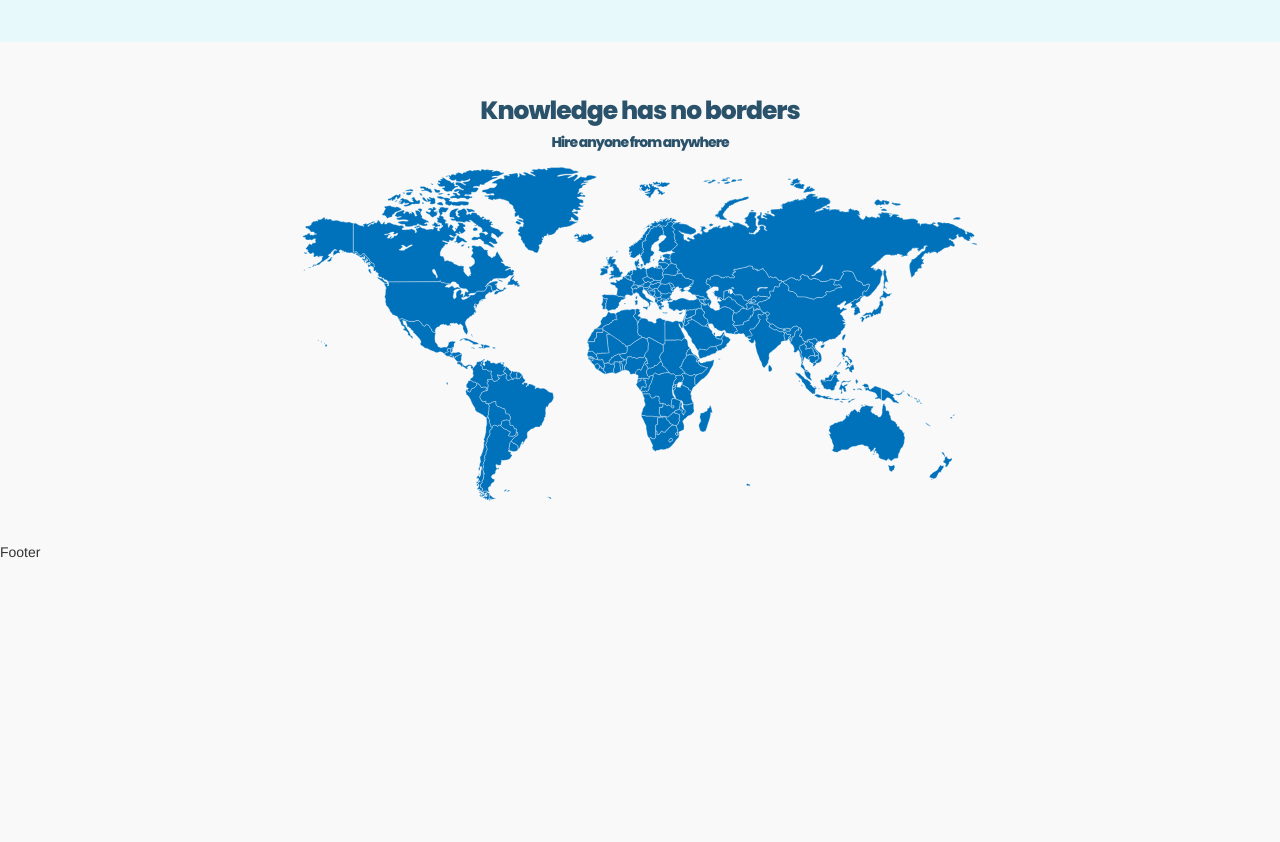
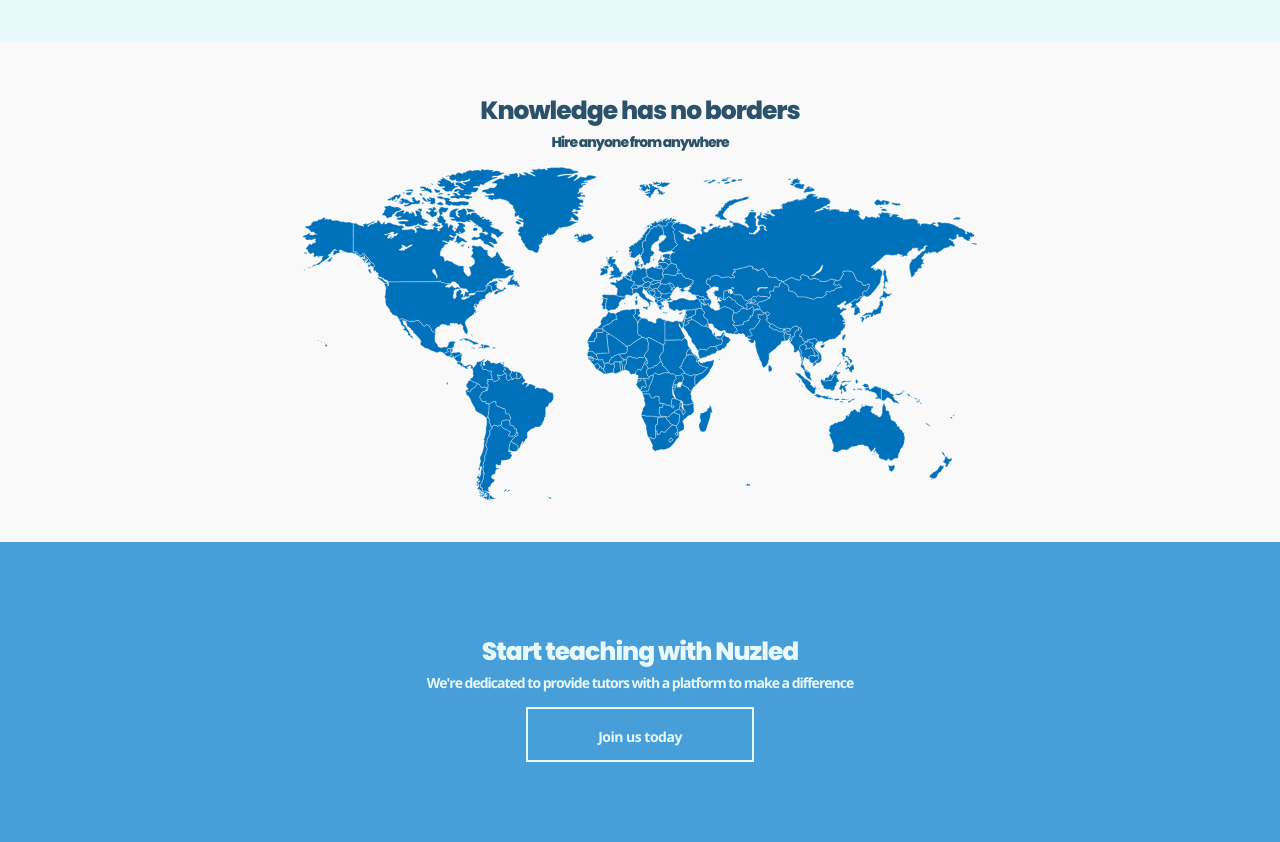
Before and after one commit to kawsernasim/Nuzled, a React app in the folder client/: page / in a window 1280 px wide. Shown: the part 1378-2220 px from the top of the page. Before the commit the page ends 1940 px from the top, so only its background shows below. Built offline with nearby package versions, Linux system fonts and the light colour scheme.

Commit message:
homepage completed, routing works

```diff
--- /dev/null
+++ b/client/src/components/buttons/button.js
@@ -0,0 +1,16 @@
+import React from 'react';
+import './button.scss';
+
+const Button = (props) => {
+    return (
+        <div>
+            <a href={props.link}>
+                <div className = "button">
+                    <h3>{props.text}</h3>
+                </div>
+            </a>
+        </div>
+    )
+}
+
+export default Button;
--- /dev/null
+++ b/client/src/components/buttons/button.scss
@@ -0,0 +1,37 @@
+@import "src/stylesheets/main.scss";
+
+.button {
+    /* Text color */
+    color: $white;
+    /* Remove background color */
+    background: transparent;
+    /* Border thickness, line style, and color */
+    border: 2px solid $white;
+    /* Make letters uppercase */
+    border: none;
+    color: white;
+    padding: 0px 70px 5px 70px;
+    text-align: center;
+    display: inline-block;
+    margin: 4px 2px;
+    -webkit-transition-duration: 0.4s; /* Safari */
+    transition-duration: 0.4s;
+    cursor: pointer;
+    text-decoration: none;
+
+    &:hover {
+        background-color: $white;
+        color: $midnight-blue;
+    }
+
+    h3 {
+        font-family: 'Open Sans';
+        font-size: $fixedsize;
+        font-weight: $bold;
+        letter-spacing: -0.5px;
+    }
+}
+    .button {
+          color: $white;
+          border: 2px solid $white;
+    }
--- a/client/src/components/header/navbar.js
+++ b/client/src/components/header/navbar.js
@@ -20,18 +20,16 @@ const NavigationItems = () => {
         {
             type: 'nav-items',
             text: 'Sign-up',
-            link: '/'
+            link: '/registration'
         }
     ]
 
     const addItems = () => {
         return items.map( (item, i) => {
             return (
-
                     <NavItem eventKey={i} componentClass={Link} to={item.link}>
                         {item.text}
                     </NavItem>
-
             )
         })
     }
--- a/client/src/components/home/home.js
+++ b/client/src/components/home/home.js
@@ -1,5 +1,6 @@
 import React, { Component } from 'react';
 import { Grid, Row, Col, Clearfix } from 'react-bootstrap';
+import Button from '../buttons/button';
 import './home.scss';
 
 class Home extends Component {
@@ -125,6 +126,31 @@ class Home extends Component {
                     </Grid>
                 </div>
 
+                <div className = "section-5">
+                    <Grid>
+                        <Row>
+                            <div className = "section-title">
+                                <h2>Start teaching with Nuzled
+                                <span><br />We're dedicated to provide tutors with a platform to make a difference</span>
+                                </h2>
+
+                                <div className="content-5">
+
+                                    <Button
+                                        text = "Join us today"
+                                        link = "http://google.com"
+                                    />
+
+                                </div>
+
+                            </div>
+                        </Row>
+
+
+                    </Grid>
+                </div>
+
+
             </div>
         )
     }
--- a/client/src/components/home/home.scss
+++ b/client/src/components/home/home.scss
@@ -107,3 +107,27 @@ span {
         }
     }
 }
+
+.section-5 {
+    display: flex;
+    flex-direction: column;
+    justify-content: center;
+    height: 300px;
+    background-color: $dark-blue;
+
+
+    .section-title {
+        h2 {
+            color: $white;
+        }
+        span {
+            font-family: 'Open Sans';
+            font-weight: $bold;
+            color: $white;
+        }
+    }
+
+    .content-5 {
+        text-align: center;
+    }
+}
--- a/client/src/routes.js
+++ b/client/src/routes.js
@@ -1,19 +1,24 @@
 import React, {Component} from 'react';
-import {Route, Switch } from 'react-router-dom';
+import {Route, Switch, BrowserRouter } from 'react-router-dom';
+import Layout from './hoc/layout/layout';
 
+import Header from './components/header/header';
+
+import Home from './components/home/home';
 import TeacherProfile from './components/teacher-profile/teacher-profile';
 import Reg from './components/reg/reg';
-import Layout from './hoc/layout/layout';
+
 
 class Routes extends Component {
     render(){
         return(
-            <Layout>
-                <Switch>
-                    <Route path="/" exact component={TeacherProfile}/>
+            <BrowserRouter>
+                <div>
+                    <Header />
+                    <Route path="/" exact component={Home}/>
                     <Route path="/registration" exact component={Reg}/>
-                </Switch>
-            </Layout>
+                </div>
+            </BrowserRouter>
         )
     }
 }
```
